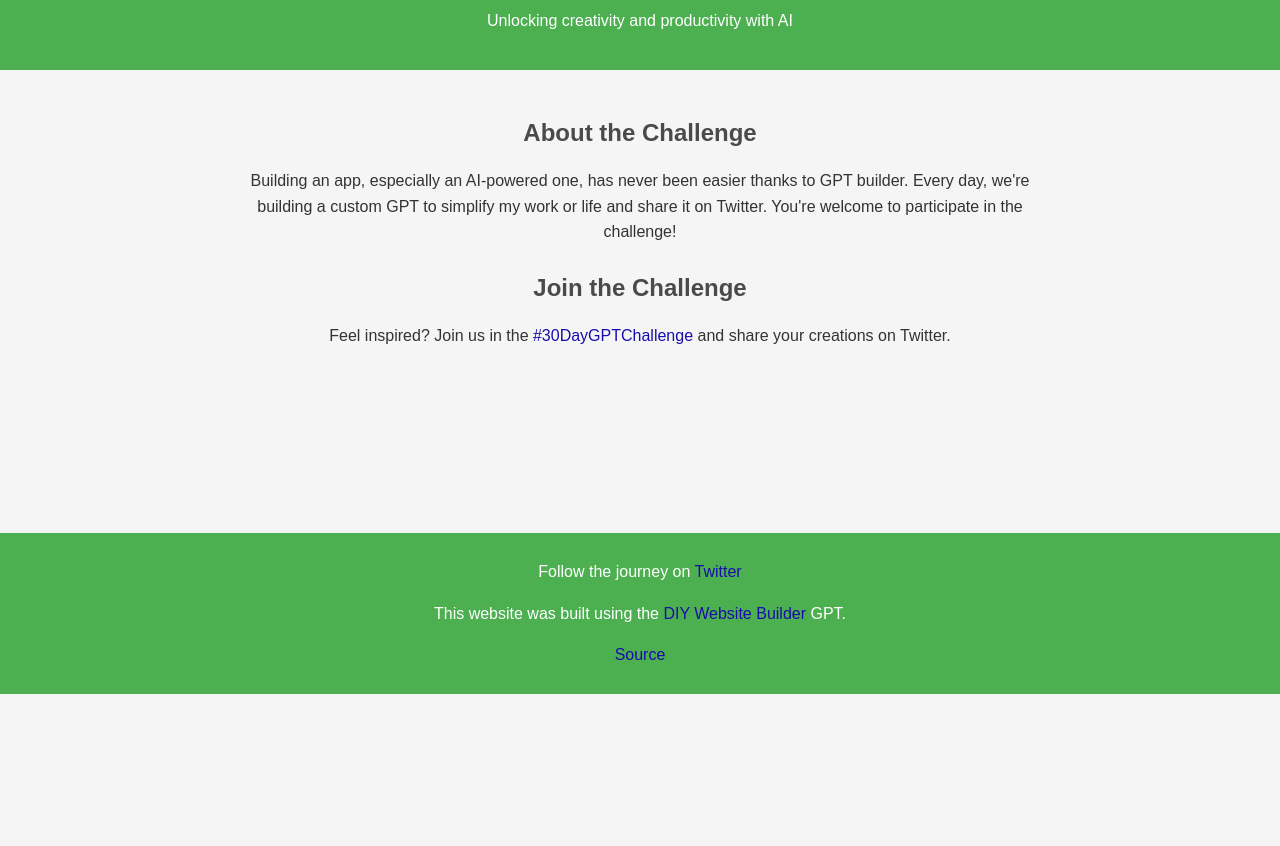
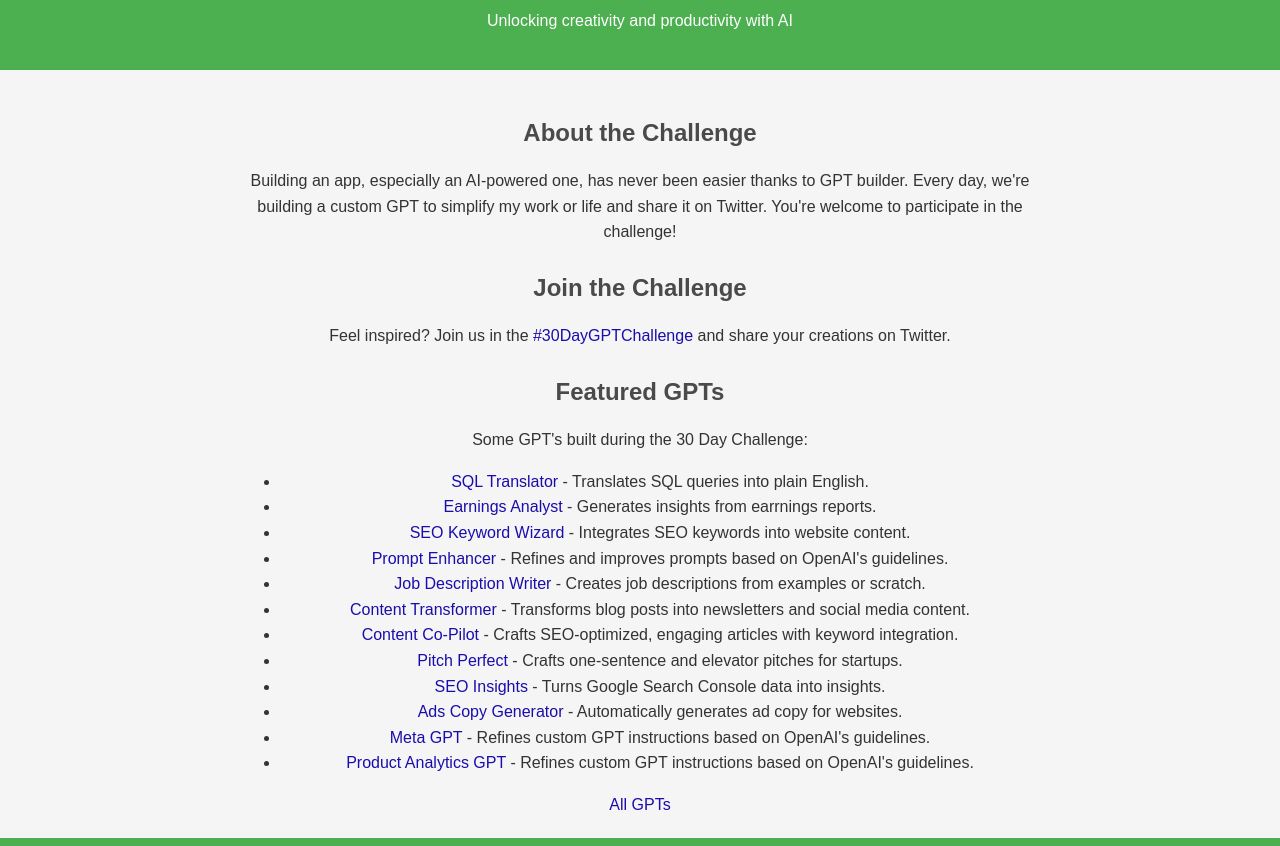
Before and after one commit to micrum/30DayGPTChallenge, a plain HTML site: page index.html in a window 1280 px wide. Shown: the part 106-952 px from the top of the page. Before the commit the page ends 800 px from the top, so only its background shows below. Drawn offline with Linux system fonts and the light colour scheme.

Commit message:
added featured GPTs

```diff
--- a/index.html
+++ b/index.html
@@ -22,6 +22,25 @@
             <h2>Join the Challenge</h2>
             <p>Feel inspired? Join us in the <a href="https://twitter.com/hashtag/30DayGPTChallenge" target="_blank">#30DayGPTChallenge</a> and share your creations on Twitter.</p>
         </section>
+        <section id="featured">
+            <h2>Featured GPTs</h2>
+            <p>Some GPT's built during the 30 Day Challenge:</p>
+            <ul>
+                <li><a href="https://chat.openai.com/g/g-DiWTpBw8p-sql-translator" target="_blank">SQL Translator</a> - Translates SQL queries into plain English.</li>
+                <li><a href="https://chat.openai.com/g/g-xLChZxW2h-earnings-analyst" target="_blank">Earnings Analyst</a> - Generates insights from earrnings reports.</li>
+                <li><a href="https://chat.openai.com/g/g-HsjnEmIPR-seo-keyword-wizard" target="_blank">SEO Keyword Wizard</a> -  Integrates SEO keywords into website content.</li>
+                <li><a href="https://chat.openai.com/g/g-GCu1hCMO3-prompt-enhancer" target="_blank">Prompt Enhancer</a> -  Refines and improves prompts based on OpenAI's guidelines.</li>
+                <li><a href="https://chat.openai.com/g/g-dz9HqI4Rd-job-description-writer" target="_blank">Job Description Writer</a> -  Creates job descriptions from examples or scratch.</li>
+                <li><a href="https://chat.openai.com/g/g-JvfzH2UgQ-content-transformer" target="_blank">Content Transformer</a> -  Transforms blog posts into newsletters and social media content.</li>
+                <li><a href="https://chat.openai.com/g/g-JAHx2xywW-content-co-pilot" target="_blank">Content Co-Pilot</a> -  Crafts SEO-optimized, engaging articles with keyword integration.</li>
+                <li><a href="https://chat.openai.com/g/g-QGxF5bH0F-pitch-perfect" target="_blank">Pitch Perfect</a> -  Crafts one-sentence and elevator pitches for startups.</li>
+                <li><a href="https://chat.openai.com/g/g-WUJKZK4Cr-seo-insights" target="_blank">SEO Insights</a> -  Turns Google Search Console data into insights.</li>
+                <li><a href="https://chat.openai.com/g/g-8uwnRqTnn-ads-copy-generator" target="_blank">Ads Copy Generator</a> -  Automatically generates ad copy for websites.</li>
+                <li><a href="https://chat.openai.com/g/g-tJLP8d2T6-meta-gpt" target="_blank">Meta GPT</a> -  Refines custom GPT instructions based on OpenAI's guidelines.</li>
+                <li><a href="https://chat.openai.com/g/g-sYCjB228D-product-analytics-gpt" target="_blank">Product Analytics GPT</a> -  Refines custom GPT instructions based on OpenAI's guidelines.</li>
+            </ul>
+            <a class="button" href="/gpts">All GPTs</a>
+        </section>
     </div>
 
     <footer>
```
Lines whose indentation alone changed are shown as unchanged.
